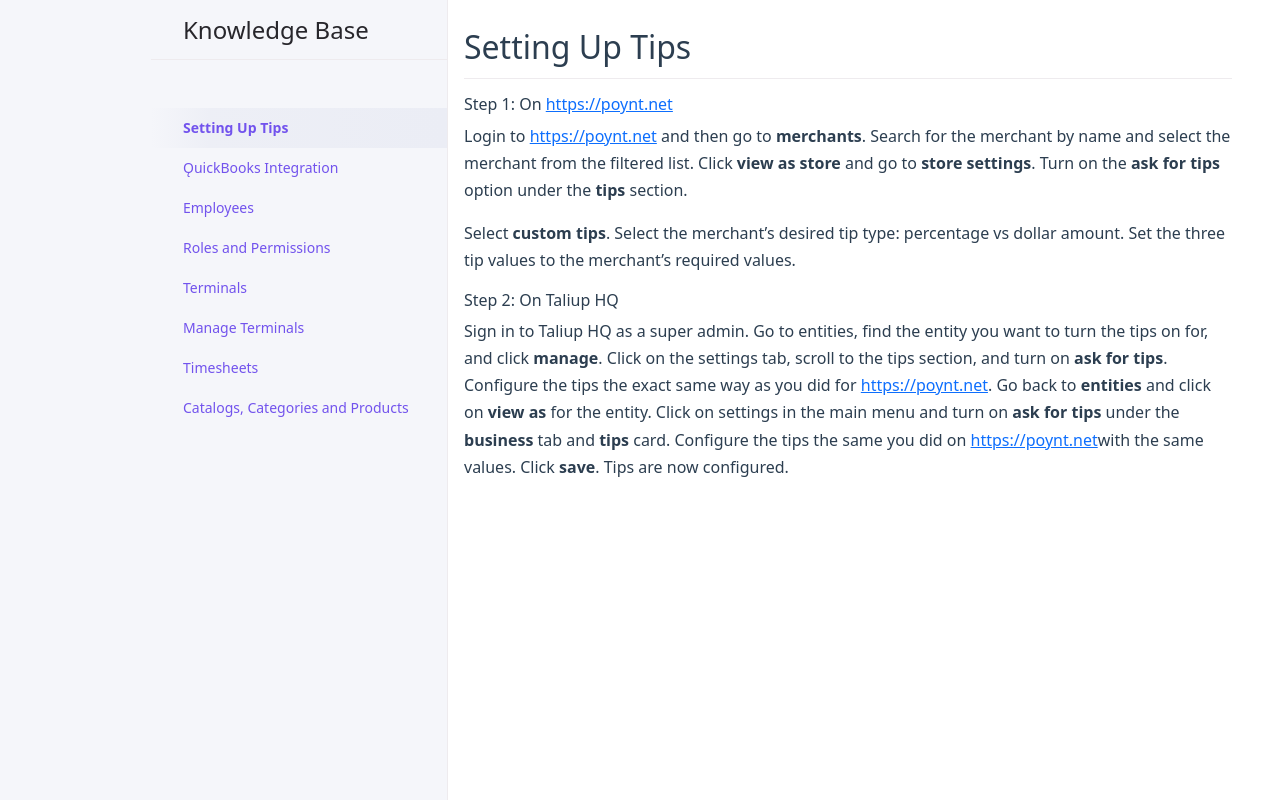
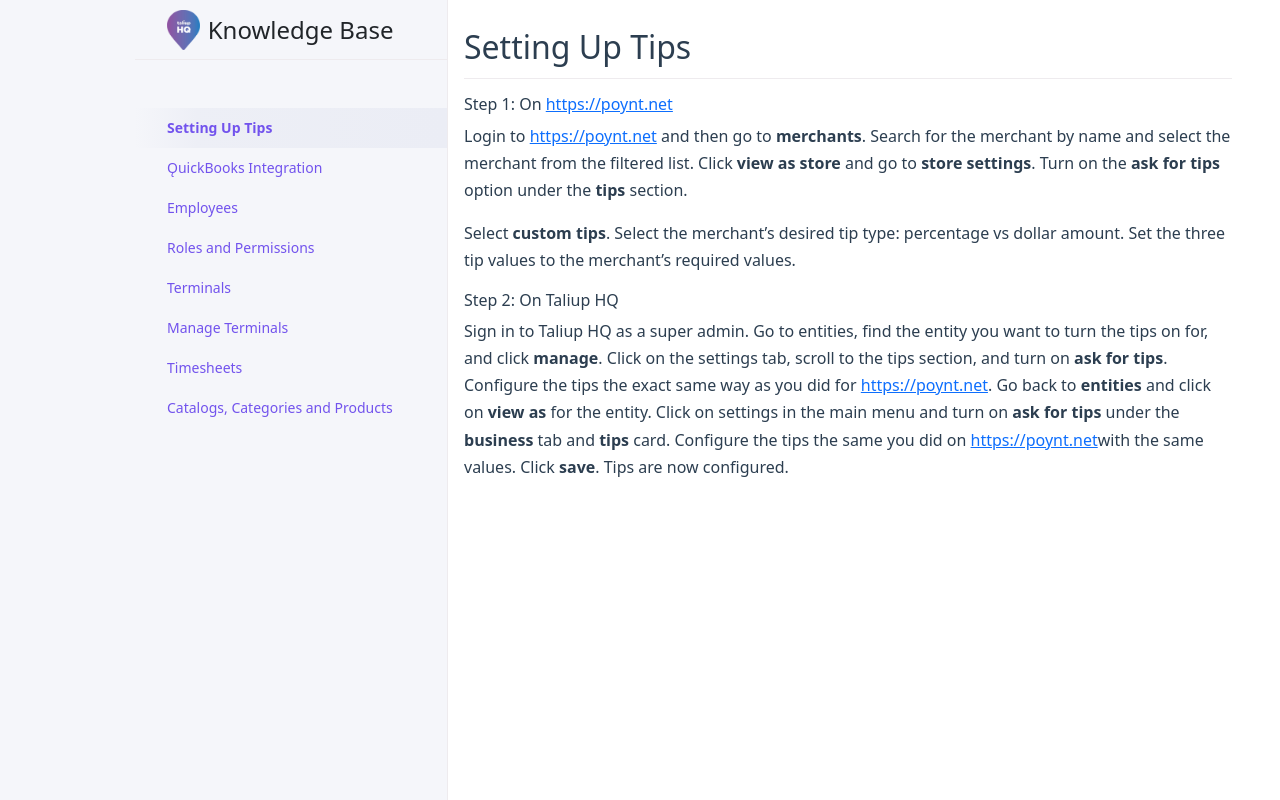
Before and after one commit to Taliup/taliuphq-kb, a Vue app: page / in a window 1280 px wide. Shown: the top 800 px of the page. Built offline with nearby package versions, Linux system fonts and the light colour scheme.

Commit message:
Update Index.vue

```diff
--- a/src/components/Index.vue
+++ b/src/components/Index.vue
@@ -5,8 +5,8 @@
       <div class="site-header">
         <a href="" class="site-title text-decoration-none">
           <!-- <h4 class="mb-0">Taliup HQ KB</h4> -->
-          <!-- <img src="../assets/logo.png" style="height: 60px" alt=""> -->
-          <span>
+          <img src="../assets/logo.png" style="height: 55px" alt="">
+          <span class="mx-2 text-dark" style="font-weight: 500">
             Knowledge Base
           </span>
         </a>
@@ -308,7 +308,7 @@
   }
 
   .site-nav, .site-header, .site-footer {
-    width: 18.5rem !important;
+    width: 19.5rem !important;
   }
 
   .main {
@@ -374,6 +374,10 @@
     width: 50rem;
     max-height: calc(100vh - 200%) !important;
   }
+}
+
+.site-header img{
+  height: 40px !important;
 }
 
 .site-footer {
```
